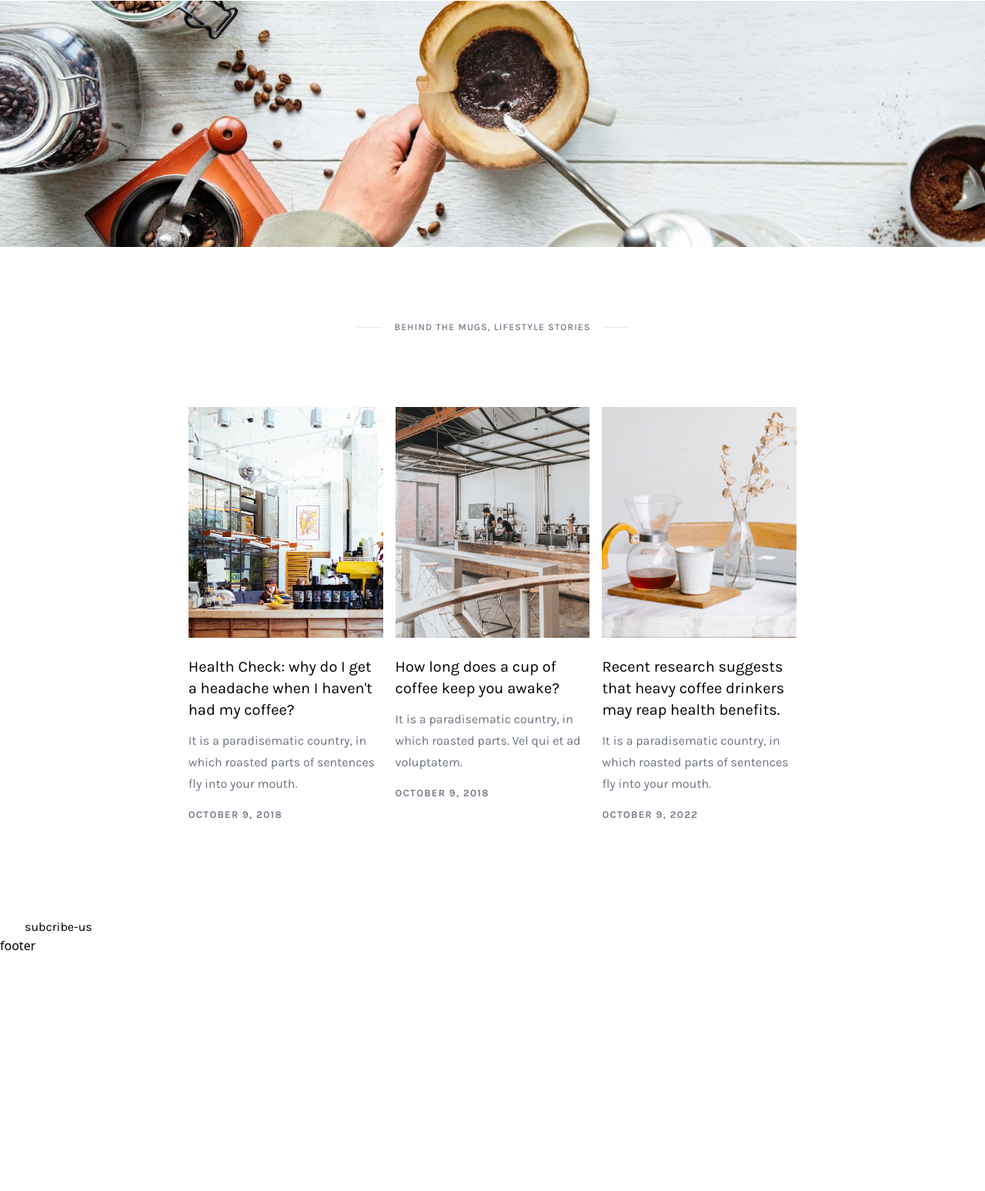
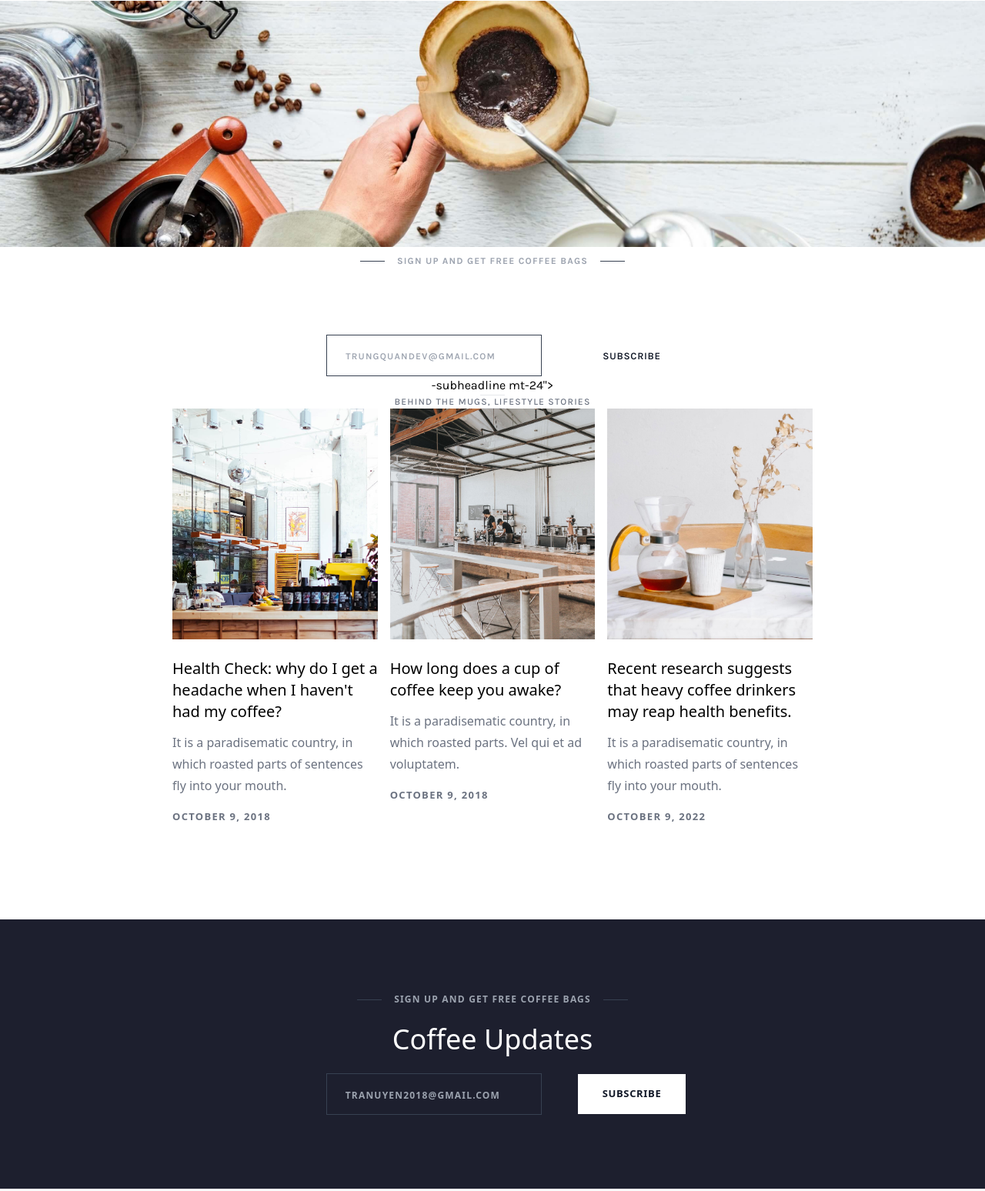
Before and after one commit to UyenPun/Project-Tailwind-Coffee, a website: page public/index.html in a window 1280 px wide. Shown: the part 4093-5641 px from the top of the page at 77% size. Before the commit the page ends 5334 px from the top, so only its background shows below. Drawn offline with Linux system fonts and the light colour scheme.

Commit message:
Add SIGN UP AND GET FREE COFFEE BAGS.

```diff
--- a/public/index.html
+++ b/public/index.html
@@ -417,8 +417,28 @@
 
 
     <!-- wrapper 2: -->
-    <div class="content-wrapper tqd-no-parallax font-Karla text-base mx-auto px-8">
-      <div class="tud-subheadline mt-24">
+    <div class="content-wrapper tud-no-parallax font-Karla text-base mx-auto px-8">
+      <div class="<div class=" subscribe-us w-full max-w-screen-2xl h-[350px] bg-[#1d1f2e] flex flex-col justify-center
+        items-center mb-24">
+        <div class="flex justify-center items-center px-6 xs:px-0 mb-6">
+          <div class="w-8 h-px bg-gray-700"></div>
+          <div class="uppercase mx-4 tracking-widest text-gray-400 font-bold text-xs text-center">Sign up and get free
+            coffee bags</div>
+          <div class="w-8 h-px bg-gray-700"></div>
+        </div>
+        <div class="text-4xl text-white mb-6">Coffee Updates</div>
+        <div class="tud-form">
+          <div class="flex flex-col md:flex-row justify-center items-center gap-3">
+            <div class="tud-form-item text-center">
+              <input type="email" placeholder="trungquandev@gmail.com"
+                class="px-6 py-4 w-[350px] max-w-[80%] xs:max-w-full bg-inherit border-[1px] border-gray-700 outline-none text-white leading-5 hover:border-gray-300 duration-500 focus:border-gray-300 placeholder:uppercase placeholder:text-xs placeholder:tracking-widest placeholder:font-semibold">
+            </div>
+            <div class="tud-form-item">
+              <button type="submit" class="tud-button bg-white text-gray-900 w-max max-h-[54px]">Subscribe</button>
+            </div>
+          </div>
+        </div>
+      </div>-subheadline mt-24">
       <div class="tud-subheadline-deco-line"></div>
       <div class="tud-subheadline-label">Behind the mugs, lifestyle stories</div>
       <div class="tud-subheadline-deco-line"></div>
@@ -499,8 +519,26 @@
       </div>
     </div>
 
-      <div class="subcribe-us">
-        subcribe-us
+    <div
+      class="subscribe-us w-full max-w-screen-2xl h-[350px] bg-[#1d1f2e] flex flex-col justify-center items-center mb-24">
+      <div class="flex justify-center items-center px-6 xs:px-0 mb-6">
+        <div class="w-8 h-px bg-gray-700"></div>
+        <div class="uppercase mx-4 tracking-widest text-gray-400 font-bold text-xs text-center">Sign up and get free
+          coffee bags</div>
+        <div class="w-8 h-px bg-gray-700"></div>
+      </div>
+      <div class="text-4xl text-white mb-6">Coffee Updates</div>
+      <div class="tud-form">
+        <div class="flex flex-col md:flex-row justify-center items-center gap-3">
+          <div class="tud-form-item text-center">
+            <input type="email" placeholder="tranuyen2018@gmail.com"
+              class="px-6 py-4 w-[350px] max-w-[80%] xs:max-w-full bg-inherit border-[1px] border-gray-700 outline-none text-white leading-5 hover:border-gray-300 duration-500 focus:border-gray-300 placeholder:uppercase placeholder:text-xs placeholder:tracking-widest placeholder:font-semibold">
+          </div>
+          <div class="tud-form-item">
+            <button type="submit" class="tud-button bg-white text-gray-900 w-max max-h-[54px]">Subscribe</button>
+          </div>
+        </div>
+      </div>
     </div>
   </div>
 
```
Also changed, not shown: public/output.css. Lines whose indentation alone changed are shown as unchanged.
